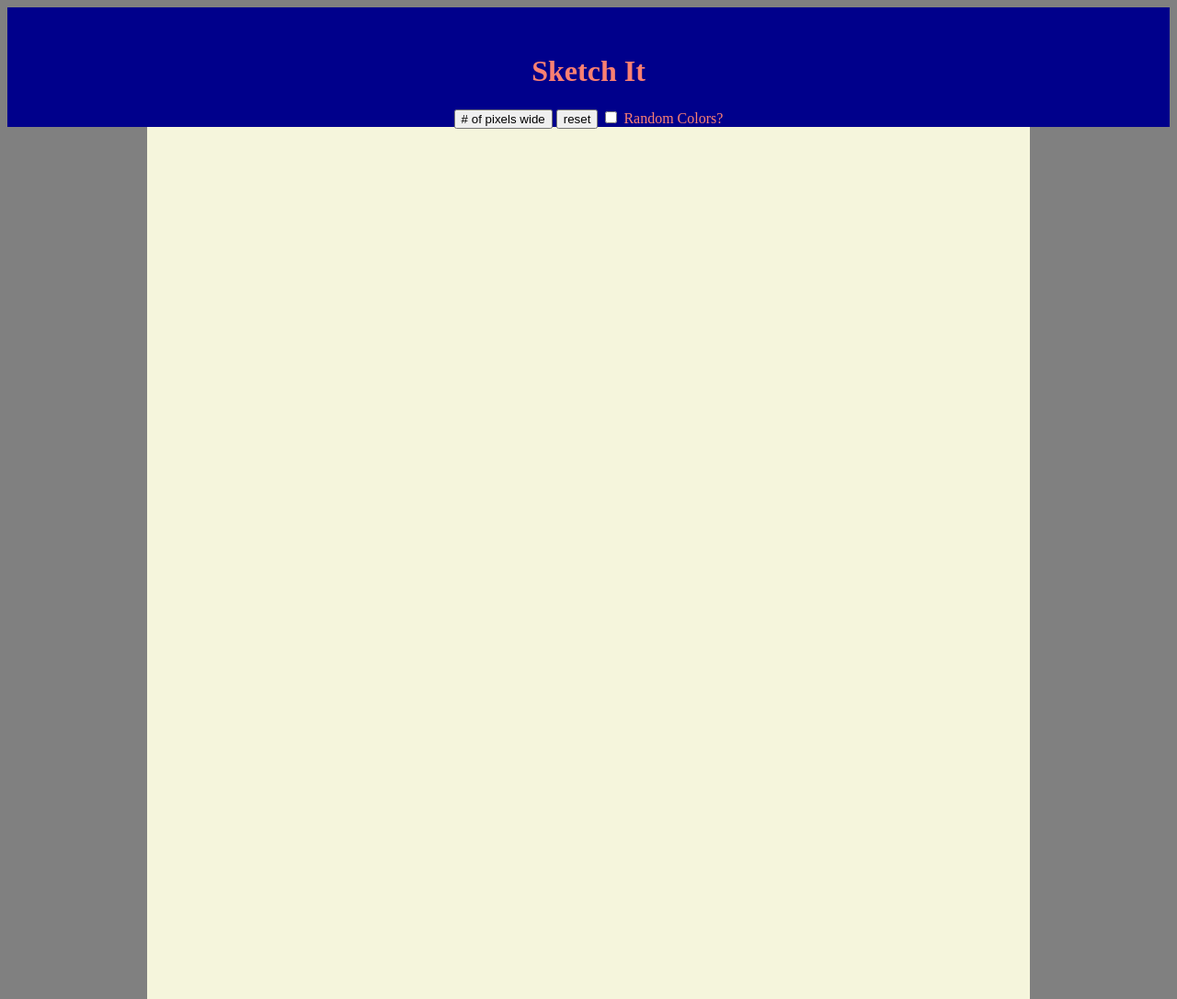
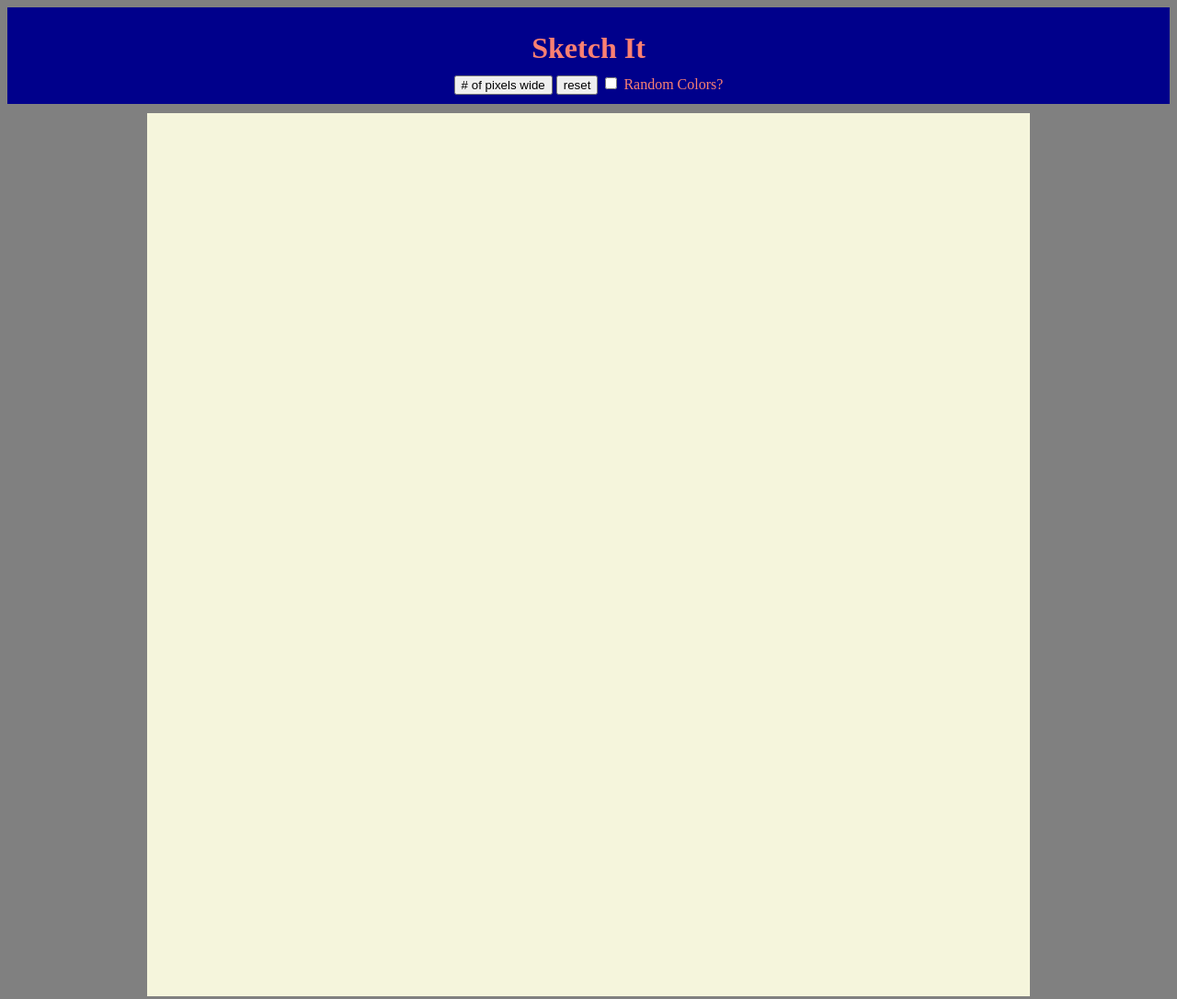
Before and after one commit to ClearlyJustSomeGuy/etch-a-sketch, a plain HTML site: page index.html in a window 1280 px wide. Shown: the top 1086 px of the page at 92% size. Drawn offline with Linux system fonts and the light colour scheme.

Commit message:
Update style.css

```diff
--- a/css/style.css
+++ b/css/style.css
@@ -1,6 +1,10 @@
 body {
     background-color:gray;
     font-family:'Times New Roman', Times, serif;
+}
+
+h1 {
+    margin-bottom: 10px;
 }
 
 #title {
@@ -9,10 +13,11 @@ body {
     color: salmon;
     height: 100px;
     width: auto;
-    padding-top: 30px;
+    padding-top: 5px;
 }
 
 .grid-container {
+    margin-top: 10px;
     width: 960px;
     height: 960px;
     background-color:beige;
```
